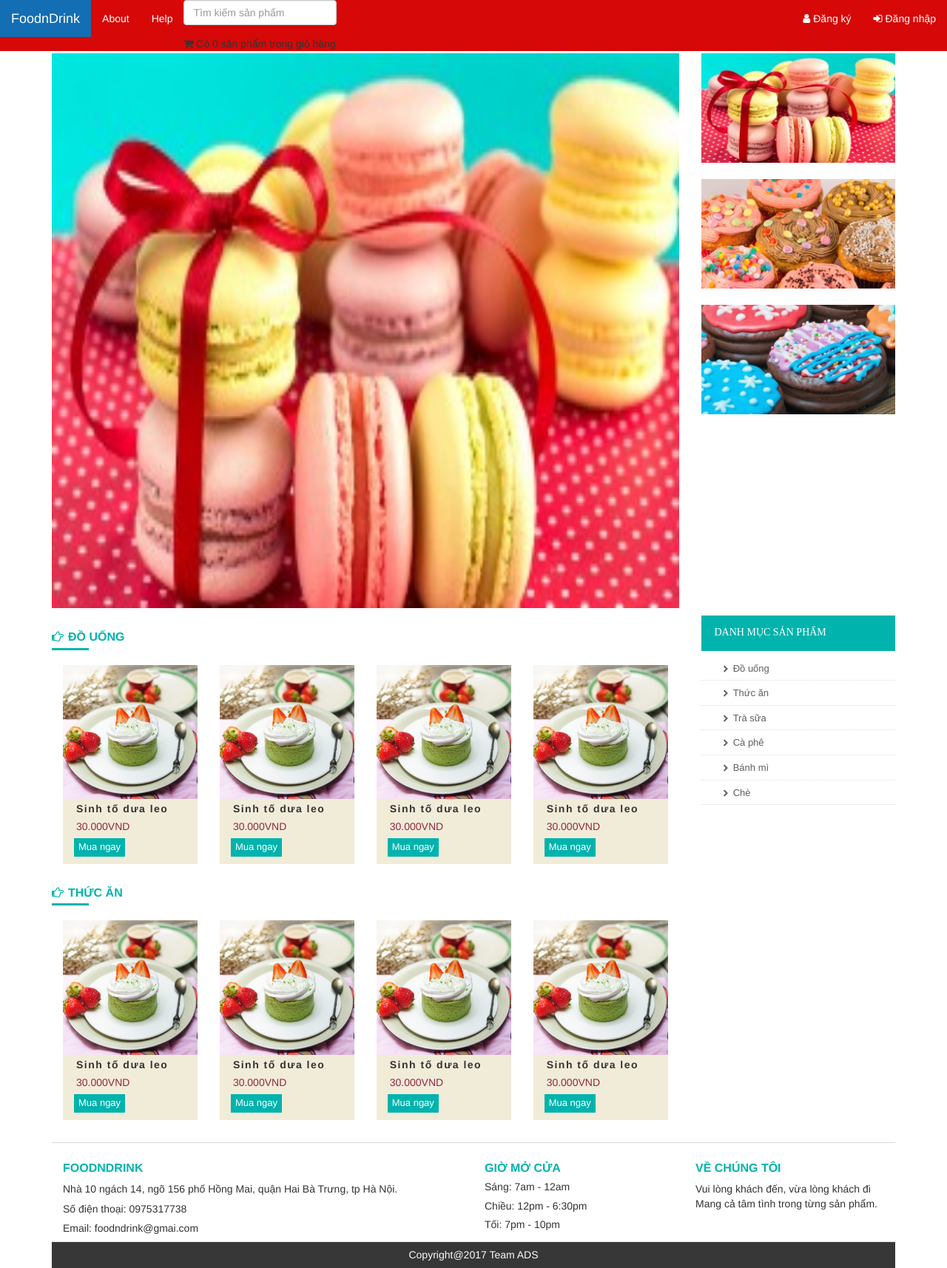
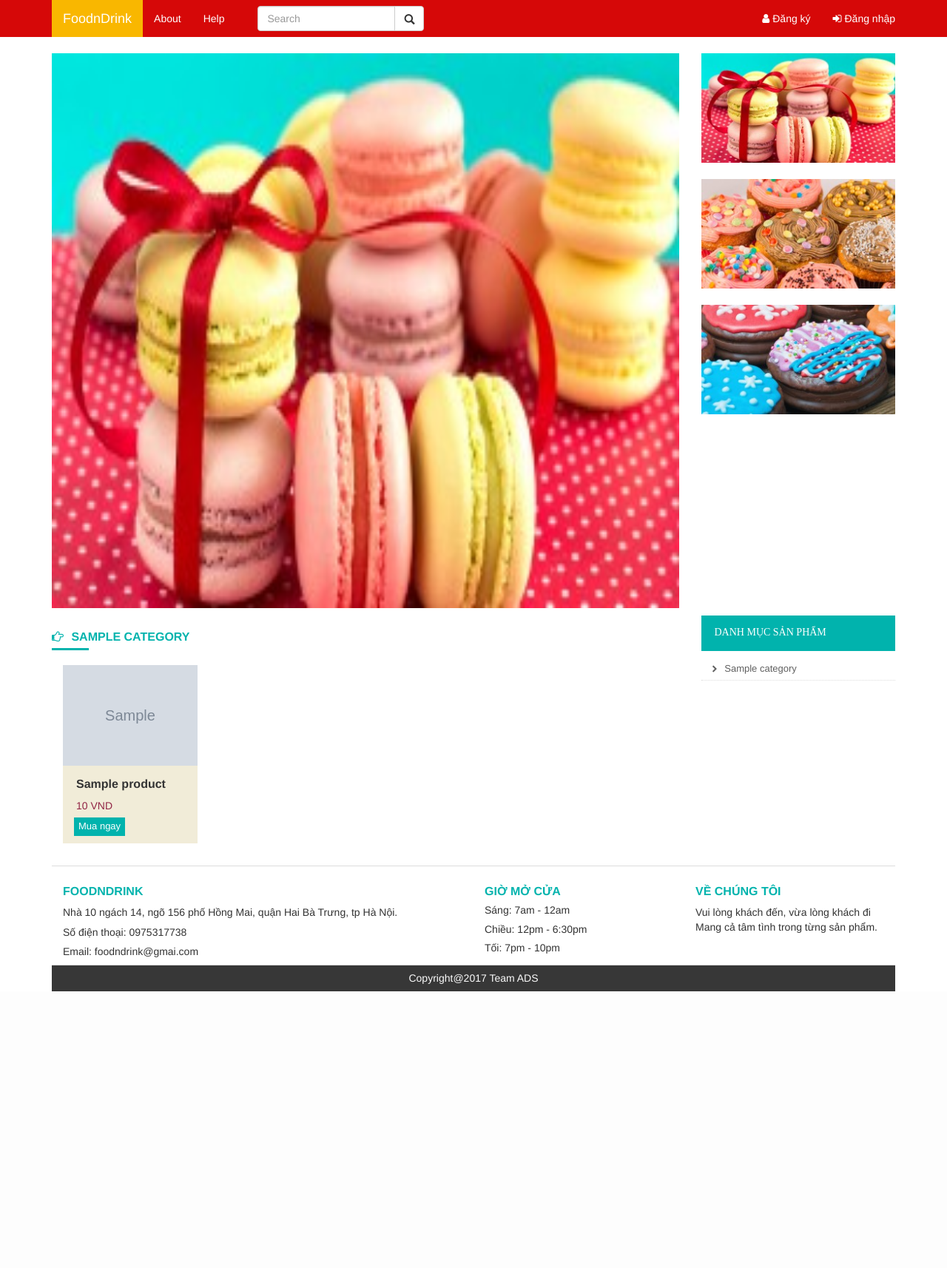
Before and after one commit to sangnuce/fnd, a PHP site: page / in a window 1280 px wide. Shown: the whole page at 74% size. After the commit the page ends 1340 px from the top, so only its background shows below. Run offline with PHP 8.4, Linux system fonts and the light colour scheme; tables that the repository leaves empty or names only in its code hold one stand-in row (values such as "Sample post"); grey boxes marked "Sample" are stand-in pictures.

Commit message:
Push data to home page

```diff
--- a/controllers/pages_controller.php
+++ b/controllers/pages_controller.php
@@ -1,4 +1,5 @@
 <?php
+require_once('models/category.php');
 
 class PagesController extends BaseController
 {
@@ -9,7 +10,9 @@
 
   public function home()
   {
-    $this->render('home');
+    $categories = Category::all();
+    $data = array('categories' => $categories);
+    $this->render('home', $data);
   }
 
   public function error()
--- a/helpers/application_helper.php
+++ b/helpers/application_helper.php
@@ -82,3 +82,11 @@
   }
   return null;
 }
+
+function getProductFirstImage($product) {
+  $images = $product->getImages();
+  if(count($images) > 0) {
+    return $images[0]->image;
+  }
+  return 'views/assets/images/no-image.png';
+}
--- a/models/category.php
+++ b/models/category.php
@@ -1,4 +1,5 @@
 <?php
+require_once('models/product.php');
 
 class Category
 {
@@ -68,6 +69,31 @@
     if ($parent) return $parent->name;
     return '';
   }
+
+  function getProducts()
+  {
+    $list = [];
+    $db = DB::getInstance();
+    $req = $db->prepare('SELECT * FROM products WHERE category_id=:category_id');
+    $req->execute(array('category_id' => $this->id));
+
+    foreach ($req->fetchAll() as $item) {
+      $list[] = new Product($item['id'], $item['name'], $item['price'], $item['description'], $item['category_id'], $item['status']);
+    }
+
+    return $list;
+  }
+
+  static function getRootCategories()
+  {
+    $list = [];
+    $db = DB::getInstance();
+    $req = $db->query('SELECT * FROM categories WHERE parent_id=0');
+
+    foreach ($req->fetchAll() as $item) {
+      $list[] = new Category($item['id'], $item['name'], $item['parent_id']);
+    }
+
+    return $list;
+  }
 }
-
-?>
--- a/views/admin/categories/edit.php
+++ b/views/admin/categories/edit.php
@@ -19,7 +19,6 @@
             <select class="form-control" name="parent_id" id="parent_id">
               <option value="0">Chọn danh mục</option>
               <?php foreach ($categories as $select_category) { ?>
-                <?php if ($select_category->id == $category->id) continue; ?>
                 <option value="<?= $select_category->id ?>" <?= $select_category->id == (@$_POST['parent_id'] ? $_POST['parent_id'] : $category->parent_id) ? 'selected' : '' ?>>
                   <?= $select_category->name ?>
                 </option>
--- a/views/assets/stylesheets/custom-user.css
+++ b/views/assets/stylesheets/custom-user.css
@@ -61,104 +61,122 @@
   margin: 0;
 }
 
-*{
+* {
   margin: 0px;
-  padding:0px;
+  padding: 0px;
 }
 
 /*Header*/
-.main-menu{
+.main-menu {
   padding-right: 0px;
   padding-left: 0px;
 }
 
 /*search-cart*/
-.main-menu .search-cart{
+.main-menu .search-cart {
   margin-top: 10px;
 }
+
 /*search*/
-.search-cart .search input{
+.search-cart .search input {
   border-radius: 0px;
   box-shadow: none !important;
   max-height: 30px;
 }
+
 /*cart*/
-.search-cart{
+.search-cart {
   padding-right: 0px;
   padding-left: 0px;
 }
-.search-cart .cart{
+
+.search-cart .cart {
   padding: 2px 6px;
-  background-color:#de4a4a;
+  background-color: #de4a4a;
 }
-.search-cart .cart .fa-shopping-cart{
+
+.search-cart .cart .fa-shopping-cart {
   padding-right: 6px;
   font-size: 24px;
   color: #fff;
 }
-.search-cart .cart .txt-add-cart{
+
+.search-cart .cart .txt-add-cart {
   color: #fff;
   font-size: 14px;
   margin-top: -4px;
 }
 
 /*menu*/
-.main-menu .menu{
+.navbar>.container .navbar-brand {
+  margin-left: 0;
+}
+
+.main-menu .menu {
   border-top: 1px solid #ddd;
   padding-right: 0px;
   padding-left: 0px;
 }
-.main-menu .menu nav{
+
+.main-menu .menu nav {
   padding-right: 0px;
   padding-left: 0px;
 }
-.main-menu .menu nav #menu .navbar-right li a{
+
+.main-menu .menu nav #menu .navbar-right li a {
   text-transform: uppercase;
   font-weight: bold;
-  font-size:14px;
-  line-height:18px;
+  font-size: 14px;
+  line-height: 18px;
   color: #777777;
   background-color: transparent;
   padding-right: 0px;
 }
+
 .main-menu .menu nav #menu .navbar-right li a:hover,
-.main-menu .menu nav #menu .navbar-right li a:focus{
+.main-menu .menu nav #menu .navbar-right li a:focus {
   background-color: transparent;
   color: #ff426f;
 }
 
 /*Main-content*/
-.main-content{
+.main-content {
   padding-left: 0px;
   padding-right: 0px;
   padding-bottom: 30px;
 }
+
 /*Slider*/
-.main-content .slider{
+.main-content .slider {
   padding-right: 0px;
   padding-left: 0px;
 }
-.main-content .slider .lst-slider li{
+
+.main-content .slider .lst-slider li {
   list-style-type: none;
   margin-top: 22px;
 }
-.main-content .slider .lst-slider li img{
+
+.main-content .slider .lst-slider li img {
   width: 100%;
 }
-.main-content .slider .zoom-slide-img{
+
+.main-content .slider .zoom-slide-img {
   margin-top: 22px;
 }
-.main-content .slider .zoom-slide-img img{
+
+.main-content .slider .zoom-slide-img img {
   width: 100%;
   height: 100%;
 }
 
 /*side-bar*/
-.side-bar .category{
+.side-bar .category {
   padding-right: 0px;
   padding-left: 0px;
 }
-.side-bar .category .title-cat h5{
+
+.side-bar .category .title-cat h5 {
   /*background-color: #9de0d0;*/
   background-color: #01b3ad;
   font-family: 'PT Serif', serif;
@@ -169,39 +187,50 @@
   padding: 15px 18px 16px;
   margin-bottom: 27px;
 }
-.side-bar .category .lst-cat{
+
+.side-bar .category .lst-cat {
   margin-top: -20px;
 }
-.side-bar .category .lst-cat ul li{
+
+.side-bar .category .lst-cat ul li {
   list-style-type: none;
-  padding: 6px 30px;
+  padding: 6px 15px;
   border-bottom: 1px dotted #ddd;
 }
-.side-bar .category .lst-cat ul li a{
+
+.side-bar .category .lst-cat ul ul li {
+  padding: 6px 30px;
+}
+
+.side-bar .category .lst-cat ul li a {
   font-size: 13px;
   color: #606060;
 }
-.side-bar .category .lst-cat ul li a .fa-chevron-right{
+
+.side-bar .category .lst-cat ul li a .fa-chevron-right {
   font-size: 10px;
   padding-right: 6px;
 }
+
 .side-bar .category .lst-cat ul li a:hover,
-.side-bar .category .lst-cat ul li a:focus{
+.side-bar .category .lst-cat ul li a:focus {
   color: #66baa6;
   text-decoration: none;
 }
 
 /*Danh sách sản phẩm*/
-.title-lst{
+.title-lst {
   color: #01b3ad;
   text-transform: uppercase;
   font-size: 16px;
   font-weight: 600;
 }
-.title-lst .fa-hand-o-right{
+
+.title-lst .fa-hand-o-right {
   padding-right: 6px;
 }
-.title-lst:after{
+
+.title-lst:after {
   content: "";
   background: #01b3ad;
   display: block;
@@ -210,37 +239,42 @@
   width: 50px;
   bottom: 0;
 }
-.detail-cat{
+
+.detail-cat {
   padding-left: 0px;
   padding-right: 0px;
   margin-top: 20px;
 }
-.lst-product .detail-cat .detail-item{
+
+.lst-product .detail-cat .detail-item {
   padding-right: 0px;
   padding-left: 0px;
   margin-top: 10px;
 }
-.lst-product .detail-cat .detail-item .item .infor-product{
+
+.lst-product .detail-cat .detail-item .item .infor-product {
   background-color: #F1ECD8;
   padding-bottom: 10px;
 }
-.infor-product .name-item{
+
+.infor-product .name-item {
   color: #333;
   margin: 6px 3px 3px;
   display: block;
-    font-size: 14px;
+  font-size: 16px;
   font-weight: 600;
-    letter-spacing: 1.5;
-    padding-bottom: 5px;
   text-decoration: none;
+  padding: 10px 0;
 }
-.infor-product .price-item{
+
+.infor-product .price-item {
   color: #922646;
   margin: 3px;
   font-size: 14px;
   text-decoration: none;
 }
-.infor-product .btn-add-cart{
+
+.infor-product .btn-add-cart {
   background-color: #01b3ad;
   color: #fff;
   display: inline-block;
@@ -250,27 +284,29 @@
   border-radius: 0px;
   border: 0px;
 }
+
 .infor-product .btn-add-cart:hover,
-.infor-product .btn-add-cart:focus{
+.infor-product .btn-add-cart:focus {
   border-radius: 0px;
   border: 0px;
   background-color: #9DE0D0;
 }
 
-
 /*Footer*/
-.footer{
+.footer {
   border-top: 1px solid #ddd;
   padding-right: 0px;
   padding-left: 0px;
 }
-.item-footer .title-item-footer{
+
+.item-footer .title-item-footer {
   color: #01b3ad;
   text-transform: uppercase;
   font-size: 16px;
   font-weight: 600;
 }
-.copyright{
+
+.copyright {
   text-align: center;
   border-top: 1px solid #ddd;
   background-color: #373737;
@@ -278,3 +314,7 @@
   padding-right: 0px;
   padding-left: 0px;
 }
+
+.head-search-icon {
+  line-height: 20px;
+}
--- a/views/layouts/application.php
+++ b/views/layouts/application.php
@@ -23,5 +23,5 @@
   <?= @$content ?>
 </div>
 <?php include_once('views/layouts/footer.php') ?>
-  <body>
-<html>
+</body>
+</html>
--- a/views/layouts/footer.php
+++ b/views/layouts/footer.php
@@ -16,8 +16,7 @@
       <h4 class="title-item-footer">Về chúng tôi</h4>
       <p>Vui lòng khách đến, vừa lòng khách đi
         <br>
-	            Mang cả tâm tình trong từng sản phẩm.
-	        </p>
+        Mang cả tâm tình trong từng sản phẩm. </p>
     </div>
     <div class="copyright col-md-12 col-xs-12">
       <h5>Copyright@2017 Team ADS</h5>
--- a/views/layouts/header.php
+++ b/views/layouts/header.php
@@ -1,5 +1,5 @@
 <header class="navbar navbar-inverse navbar-fixed-top custom-navbar">
-  <div class="container-fluid">
+  <div class="container">
     <div class="navbar-header">
       <button type="button" class="navbar-toggle" data-toggle="collapse" data-target="#my-navbar">
         <span class="icon-bar"></span>
@@ -13,20 +13,23 @@
         <li><a href="#">About</a></li>
         <li><a href="#">Help</a></li>
       </ul>
-      <ul class="nav navbar-nav">
-        <div class="form-group search">
-          <input type="text" class="form-control" placeholder="Tìm kiếm sản phẩm">
-        </div>
-        <div class="cart">
-          <i class="fa fa-shopping-cart" aria-hidden="true"></i>
-          <span class="txt-add-cart">Có 0 sản phẩm trong giỏ hàng</span>
-        </div>
-      </ul>
+
+      <div class="col-sm-3 col-md-3">
+        <form class="navbar-form" role="search">
+          <div class="input-group">
+            <input type="text" class="form-control" placeholder="Search" name="q">
+            <div class="input-group-btn">
+              <button class="btn btn-default" type="submit">
+                <i class="glyphicon glyphicon-search head-search-icon"></i>
+              </button>
+            </div>
+          </div>
+        </form>
+      </div>
       <ul class="nav navbar-nav navbar-right">
-        <?php if (logged_in()) { ?>
-          <?php if (is_admin()) { ?>
-            <li><a href="<?= root('admin') ?>"><i class="fa fa-cogs"></i> Quản lý</a></li>
-          <?php } ?>
+        <?php if (logged_in()) { ?><?php if (is_admin()) { ?>
+          <li><a href="<?= root('admin') ?>"><i class="fa fa-cogs"></i> Quản lý</a></li>
+        <?php } ?>
           <li><a href="<?= get_route('sessions', 'destroySession') ?>"><i class="fa fa-sign-out"></i> Đăng xuất</a></li>
         <?php } else { ?>
           <li><a href="#"><i class="fa fa-user"></i> Đăng ký</a></li>
--- a/views/pages/home.php
+++ b/views/pages/home.php
@@ -1,5 +1,5 @@
 <div class="main-content col-md-12 col-sm-12 col-xs-12">
-    <div class="slider col-md-12 col-sm-6 col-xs-12">
+  <div class="slider col-md-12 col-sm-12 hidden-xs">
     <div class="zoom-slide-img col-md-9 col-sm-9 col-xs-12">
       <img src="views/assets/images/slide-1.jpg" class="img-responsive">
     </div>
@@ -11,81 +11,32 @@
   </div>
 
   <div class="lst-product col-md-9 col-sm-9 col-xs-12">
+    <?php foreach ($categories as $category) {
+      $products = $category->getProducts();
+      if (empty($products)) continue;
+      ?>
       <div class="lst-drink detail-cat col-md-12 col-xs-12 col-sm-12">
-            <h4 class="title-lst txt-drink"><i class="fa fa-hand-o-right" aria-hidden="true"></i>Đồ uống</h4>
+        <h4 class="title-lst txt-drink">
+          <i class="fa fa-hand-o-right" aria-hidden="true"></i> <?= $category->name ?>
+        </h4>
         <div class="col-sm-12 col-md-12 detail-item">
+          <?php foreach ($products as $product) { ?>
             <div class="col-md-3 item">
-                    <a href=""><img src="views/assets/images/moouse-tra-xanh.jpeg" class="img-responsive"></a>
+              <a href="<?= get_route('products', 'showProduct', null, array('id' => $product->id)) ?>">
+                <img src="<?= getProductFirstImage($product) ?>" class="img-responsive">
+              </a>
               <div class="infor-product col-md-12">
-                        <h4 class="name-item">Sinh tố dưa leo</h4>
-                        <h4 class="price-item">30.000VND</h4>
+                <a href="<?= get_route('products', 'showProduct', null, array('id' => $product->id)) ?>">
+                  <h4 class="name-item"><?= $product->name ?></h4>
+                </a>
+                <h4 class="price-item"><?= number_format($product->price, 0, ",", ".") ?> VND</h4>
                 <button type="button" class="btn btn-success btn-add-cart">Mua ngay</button>
               </div>
             </div>
-                <div class="col-md-3 item">
-                    <a href=""><img src="views/assets/images/moouse-tra-xanh.jpeg" class="img-responsive"></a>
-                    <div class="infor-product col-md-12">
-                        <h4 class="name-item">Sinh tố dưa leo</h4>
-                        <h4 class="price-item">30.000VND</h4>
-                        <button type="button" class="btn btn-success btn-add-cart">Mua ngay</button>
+          <?php } ?>
         </div>
       </div>
-                <div class="col-md-3 item">
-                    <a href=""><img src="views/assets/images/moouse-tra-xanh.jpeg" class="img-responsive"></a>
-                    <div class="infor-product col-md-12">
-                        <h4 class="name-item">Sinh tố dưa leo</h4>
-                        <h4 class="price-item">30.000VND</h4>
-                        <button type="button" class="btn btn-success btn-add-cart">Mua ngay</button>
-                    </div>
-                </div>
-                <div class="col-md-3 item">
-                    <a href=""><img src="views/assets/images/moouse-tra-xanh.jpeg" class="img-responsive"></a>
-                    <div class="infor-product col-md-12">
-                        <h4 class="name-item">Sinh tố dưa leo</h4>
-                        <h4 class="price-item">30.000VND</h4>
-                        <button type="button" class="btn btn-success btn-add-cart">Mua ngay</button>
-                    </div>
-                </div>
-            </div>
-        </div>
-
-        <div class="lst-food detail-cat col-md-12 col-xs-12 col-sm-12">
-            <h4 class="title-lst txt-drink"><i class="fa fa-hand-o-right" aria-hidden="true"></i>Thức ăn</h4>
-            <div class="col-sm-12 col-md-12 detail-item">
-                <div class="col-md-3 item">
-                    <a href=""><img src="views/assets/images/moouse-tra-xanh.jpeg" class="img-responsive"></a>
-                    <div class="infor-product col-md-12">
-                        <h4 class="name-item">Sinh tố dưa leo</h4>
-                        <h4 class="price-item">30.000VND</h4>
-                        <button type="button" class="btn btn-success btn-add-cart">Mua ngay</button>
-                    </div>
-                </div>
-                <div class="col-md-3 item">
-                    <a href=""><img src="views/assets/images/moouse-tra-xanh.jpeg" class="img-responsive"></a>
-                    <div class="infor-product col-md-12">
-                        <h4 class="name-item">Sinh tố dưa leo</h4>
-                        <h4 class="price-item">30.000VND</h4>
-                        <button type="button" class="btn btn-success btn-add-cart">Mua ngay</button>
-                    </div>
-                </div>
-                <div class="col-md-3 item">
-                    <a href=""><img src="views/assets/images/moouse-tra-xanh.jpeg" class="img-responsive"></a>
-                    <div class="infor-product col-md-12">
-                        <h4 class="name-item">Sinh tố dưa leo</h4>
-                        <h4 class="price-item">30.000VND</h4>
-                        <button type="button" class="btn btn-success btn-add-cart">Mua ngay</button>
-                    </div>
-                </div>
-                <div class="col-md-3 item">
-                    <a href=""><img src="views/assets/images/moouse-tra-xanh.jpeg" class="img-responsive"></a>
-                    <div class="infor-product col-md-12">
-                        <h4 class="name-item">Sinh tố dưa leo</h4>
-                        <h4 class="price-item">30.000VND</h4>
-                        <button type="button" class="btn btn-success btn-add-cart">Mua ngay</button>
-                    </div>
-                </div>
-            </div>
-        </div>
+    <?php } ?>
   </div>
 
   <div class="side-bar col-md-3 col-sm-3 col-xs-12">
@@ -95,12 +46,26 @@
       </div>
       <div class="lst-cat">
         <ul>
-                    <li><a href=""><i class="fa fa-chevron-right" aria-hidden="true"></i>Đồ uống</a></li>
-                    <li><a href=""><i class="fa fa-chevron-right" aria-hidden="true"></i>Thức ăn</a></li>
-                    <li><a href=""><i class="fa fa-chevron-right" aria-hidden="true"></i>Trà sữa</a></li>
-                    <li><a href=""><i class="fa fa-chevron-right" aria-hidden="true"></i>Cà phê</a></li>
-                    <li><a href=""><i class="fa fa-chevron-right" aria-hidden="true"></i>Bánh mì</a></li>
-                    <li><a href=""><i class="fa fa-chevron-right" aria-hidden="true"></i>Chè</a></li>
+          <?php foreach ($categories as $category) {
+            if ($category->parent_id > 0) continue;
+            ?>
+            <li>
+              <a data-toggle="collapse" href="#subcategories-<?= $category->id ?>">
+                <i class="fa fa-chevron-right" aria-hidden="true"></i> <?= $category->name ?>
+              </a>
+            </li>
+            <ul id="subcategories-<?= $category->id ?>" class="collapse">
+              <?php foreach ($categories as $subCategory) {
+                if ($subCategory->parent_id != $category->id) continue;
+                ?>
+                <li>
+                  <a href="<?= get_route('categories', 'showCategory', null, array('id' => $subCategory->id)) ?>">
+                    <i class="fa fa-chevron-right" aria-hidden="true"></i> <?= $subCategory->name ?>
+                  </a>
+                </li>
+              <?php } ?>
+            </ul>
+          <?php } ?>
         </ul>
       </div>
     </div>
--- a/views/sessions/new.php
+++ b/views/sessions/new.php
@@ -1,3 +1,4 @@
+<div class="col-md-12">
   <div class="login-box">
     <div class="login-logo">
       Đăng nhập hệ thống
@@ -23,3 +24,4 @@
       </form>
     </div>
   </div>
+</div>
```
Also changed, not shown: controllers/admin/categories_controller.php (+4 -4 lines), views/assets/images/no-image.png (added). Lines whose indentation alone changed are shown as unchanged.
